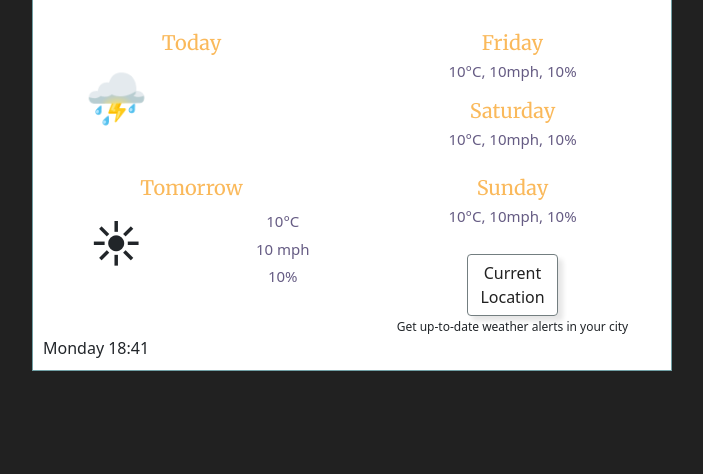
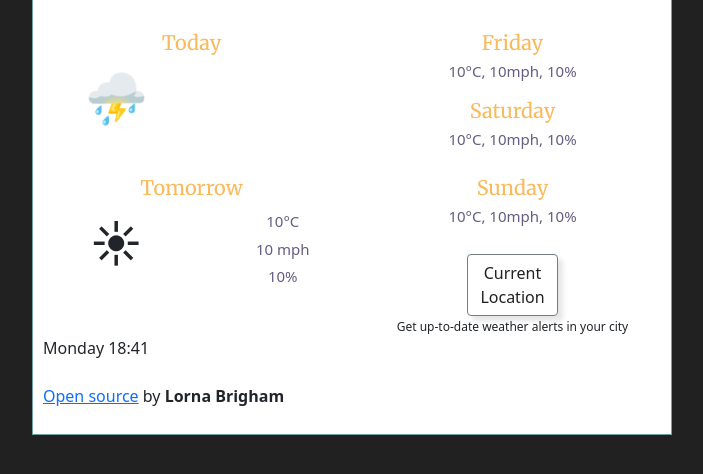
Before and after one commit to lornaisabrigham/weather_app, a plain HTML site: page index.html in a window 1280 px wide. Shown: the part 210-684 px from the top of the page, without its empty margins (288-991 px from the left). Drawn offline with nearby package versions, Linux system fonts and the light colour scheme; no server answers.

Commit message:
open source
link to git hub source added

```diff
--- a/index.html
+++ b/index.html
@@ -94,8 +94,12 @@
           </div>
         </div>
         <div class="currentDate" id="currentTime">Todays date</div>
-      </div>
+    </br>
+        <div id="sourceCode"><a href="https://github.com/lornaisabrigham/weather_app" target="_blank">Open source</a> by <strong>Lorna Brigham</strong></div></p>
     </div>
+
+    </div>
+
     <script src="src/Script.js"></script>
   </body>
 </html>
```
